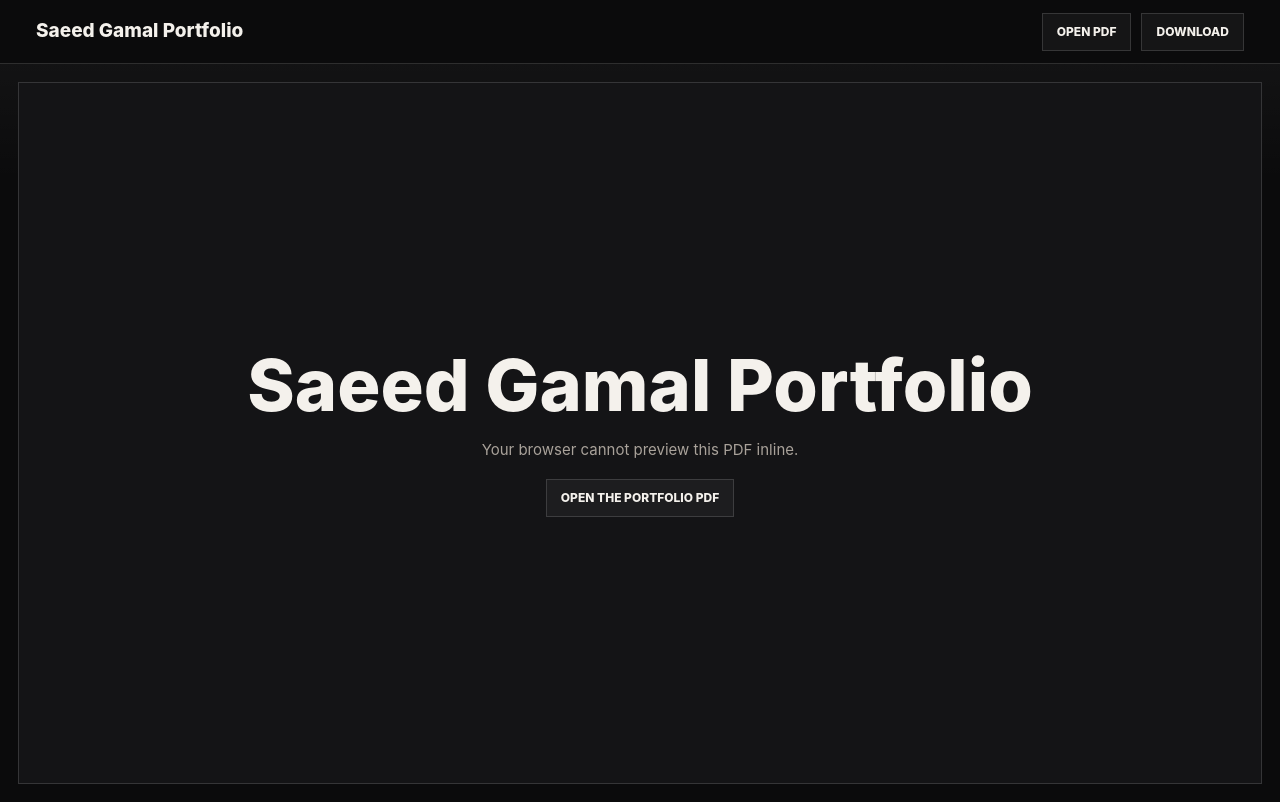
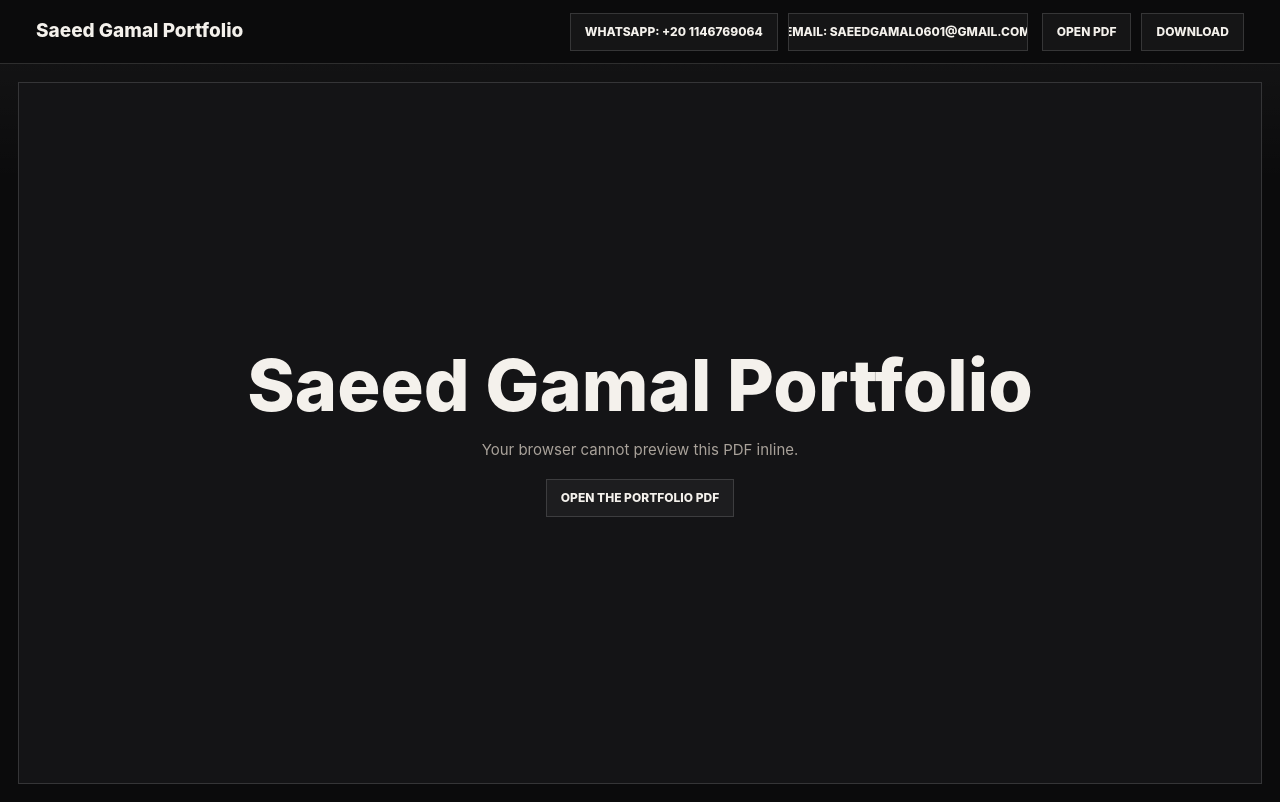
Before and after one commit to saeedgamal07/SaeedGamalPortfolio, a Vue app: page / in a window 1280 px wide. Built offline with nearby package versions, Linux system fonts and the light colour scheme.

Commit message:
Add header contact links

```diff
--- a/src/App.vue
+++ b/src/App.vue
@@ -2,6 +2,8 @@
 import { onMounted } from 'vue'
 
 const pdfUrl = '/SaeedGamal.Portfolio..pdf'
+const whatsappUrl = 'https://wa.me/201146769064'
+const emailUrl = 'mailto:saeedgamal0601@gmail.com'
 
 onMounted(() => {
   const isSmallTouchDevice = window.matchMedia('(max-width: 768px) and (pointer: coarse)').matches
@@ -18,10 +20,17 @@ onMounted(() => {
     <header class="document-bar">
       <a class="brand" :href="pdfUrl" target="_blank" rel="noreferrer">Saeed Gamal Portfolio</a>
 
-      <nav aria-label="Document actions">
-        <a :href="pdfUrl" target="_blank" rel="noreferrer">Open PDF</a>
-        <a :href="pdfUrl" download>Download</a>
-      </nav>
+      <div class="header-actions">
+        <nav class="contact-links" aria-label="Contact links">
+          <a :href="whatsappUrl" target="_blank" rel="noreferrer">WhatsApp: +20 1146769064</a>
+          <a :href="emailUrl">Email: saeedgamal0601@gmail.com</a>
+        </nav>
+
+        <nav class="document-actions" aria-label="Document actions">
+          <a :href="pdfUrl" target="_blank" rel="noreferrer">Open PDF</a>
+          <a :href="pdfUrl" download>Download</a>
+        </nav>
+      </div>
     </header>
 
     <section class="document-stage">
--- a/src/assets/main.css
+++ b/src/assets/main.css
@@ -69,6 +69,14 @@ a {
   white-space: nowrap;
 }
 
+.header-actions {
+  display: flex;
+  flex-shrink: 0;
+  align-items: center;
+  gap: 14px;
+  min-width: 0;
+}
+
 .document-bar nav {
   display: flex;
   flex-shrink: 0;
@@ -89,6 +97,16 @@ a {
   font-size: 12px;
   font-weight: 850;
   text-transform: uppercase;
+}
+
+.contact-links a {
+  max-width: 240px;
+  overflow: hidden;
+  color: var(--muted);
+  font-size: 11px;
+  text-overflow: ellipsis;
+  text-transform: none;
+  white-space: nowrap;
 }
 
 .document-bar nav a:hover,
@@ -152,6 +170,13 @@ a {
     padding-block: 10px;
   }
 
+  .header-actions {
+    width: 100%;
+    align-items: stretch;
+    flex-direction: column;
+    gap: 8px;
+  }
+
   .document-bar nav {
     width: 100%;
   }
```
